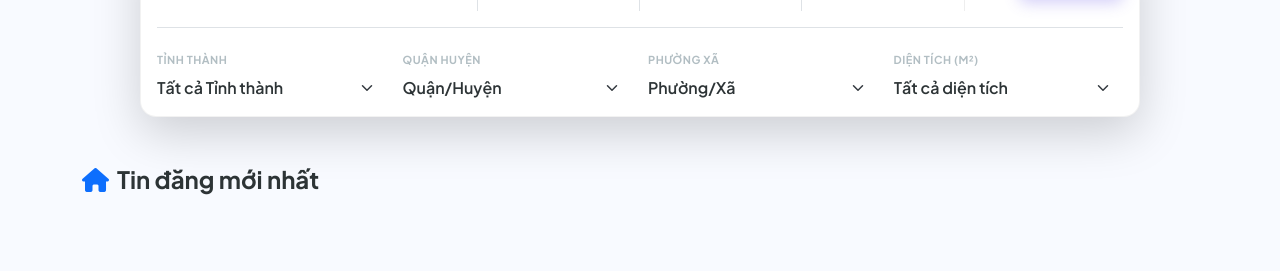
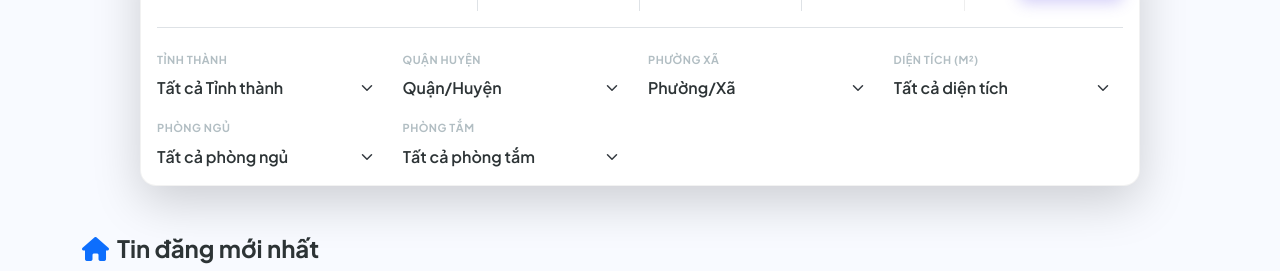
Before and after one commit to ThanhLong200103/real-estate, a Laravel app: page /home in a window 1280 px wide, after a click on "Bộ lọc nâng cao". Shown: the part 382-653 px from the top of the page. Run offline with Laravel 12, Linux system fonts and the light colour scheme; data comes from the database, SQL or seed files in the repository; tables that the repository leaves empty hold one stand-in row (values such as "Sample post"); grey boxes marked "Sample" are stand-in pictures; parts of the project's set-up code (start-up, migrations or seed data) failed here and were passed over.

Commit message:
feat: add back to home link in admin sidebar and bedroom filters

```diff
--- a/resources/views/admin/sale-post/create.blade.php
+++ b/resources/views/admin/sale-post/create.blade.php
@@ -277,14 +277,14 @@
                                     <label class="form-label-custom">Phòng ngủ</label>
                                     <div class="input-group-custom">
                                         <input type="number" name="bedrooms" class="form-control"
-                                            value="{{ old('bedrooms', 0) }}">
+                                            value="{{ old('bedrooms', 0) }}" min="0"> {{-- Thêm min="0" --}}
                                     </div>
                                 </div>
                                 <div class="col-6">
                                     <label class="form-label-custom">Phòng tắm</label>
                                     <div class="input-group-custom">
                                         <input type="number" name="bathrooms" class="form-control"
-                                            value="{{ old('bathrooms', 0) }}">
+                                            value="{{ old('bathrooms', 0) }}" min="0"> {{-- Thêm min="0" --}}
                                     </div>
                                 </div>
                             </div>
@@ -345,7 +345,7 @@
                     data.forEach(w => {
                         const selected = w.id == selectedWardId ? 'selected' : '';
                         wardSelect.innerHTML +=
-                        `<option value="${w.id}" ${selected}>${w.name}</option>`;
+                            `<option value="${w.id}" ${selected}>${w.name}</option>`;
                     });
                 } catch (error) {
                     console.error('Lỗi load Xã:', error);
--- a/resources/views/home.blade.php
+++ b/resources/views/home.blade.php
@@ -152,6 +152,50 @@
                                         m²</option>
                                 </select>
                             </div>
+                        </div>
+                    </div>
+
+                    <div class="row g-3 mt-1">
+                        <div class="col-md-3">
+                            <label class="search-label mb-2 fw-bold small">Phòng ngủ</label>
+                            <select name="bedrooms" class="form-select rounded-3">
+                                <option value="">Tất cả phòng ngủ</option>
+                                @for ($i = 1; $i <= 5; $i++)
+                                    <option value="{{ $i }}"
+                                        {{ request('bedrooms') == $i ? 'selected' : '' }}>{{ $i }}+ phòng
+                                    </option>
+                                @endfor
+                            </select>
+                        </div>
+                        <div class="col-md-3">
+                            <label class="search-label mb-2 fw-bold small">Phòng tắm</label>
+                            <select name="bathrooms" class="form-select rounded-3">
+                                <option value="">Tất cả phòng tắm</option>
+                                @for ($i = 1; $i <= 5; $i++)
+                                    <option value="{{ $i }}"
+                                        {{ request('bathrooms') == $i ? 'selected' : '' }}>{{ $i }}+ phòng
+                                    </option>
+                                @endfor
+                            </select>
+                        </div>
+                        <div class="col-md-6 d-flex align-items-end">
+                            @if (request()->anyFilled([
+                                    'keyword',
+                                    'type',
+                                    'category_id',
+                                    'price_range',
+                                    'province_id',
+                                    'district_id',
+                                    'ward_id',
+                                    'area_range',
+                                    'bedrooms',
+                                    'bathrooms',
+                                ]))
+                                <a href="{{ route('home') }}" class="btn btn-outline-danger btn-sm rounded-3 mb-1"
+                                    title="Xóa tất cả bộ lọc">
+                                    <i class="fas fa-sync-alt me-1"></i> Xóa lọc
+                                </a>
+                            @endif
                         </div>
                     </div>
                 </div>
```
Also changed, not shown: resources/views/admin/layout.blade.php (+79 -17 lines). Lines whose indentation alone changed are shown as unchanged.
